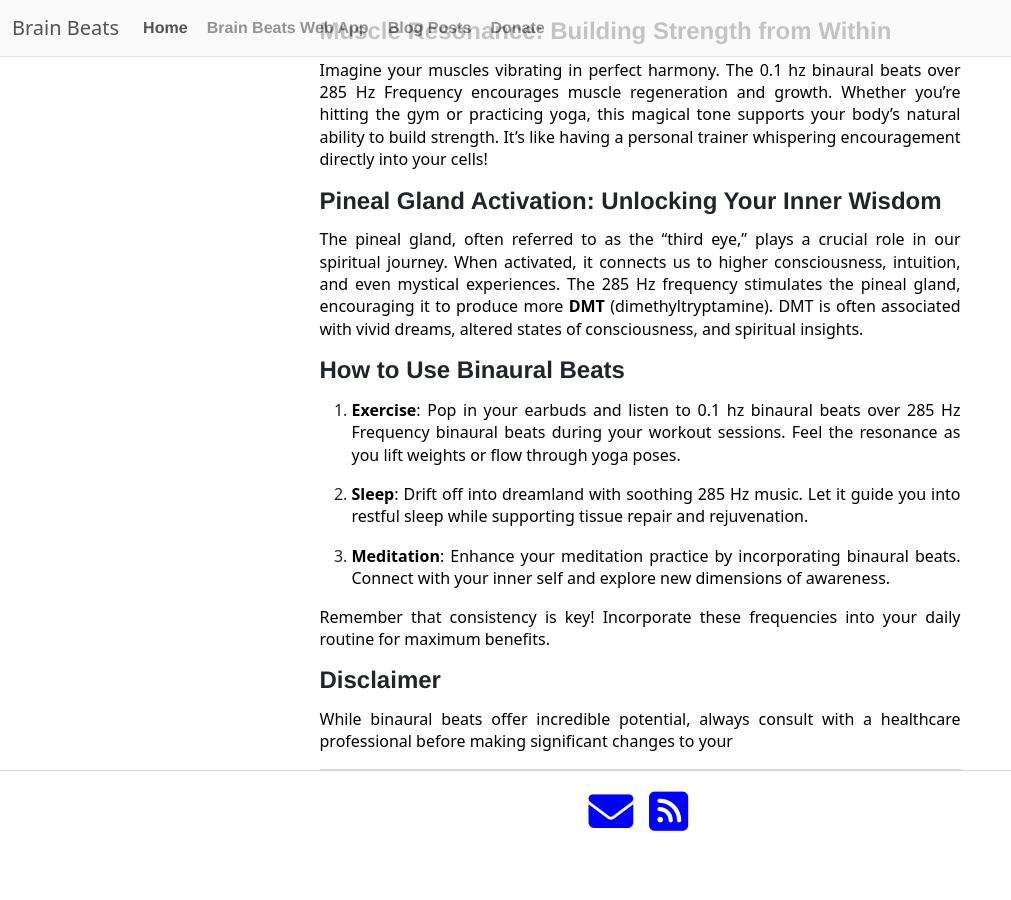
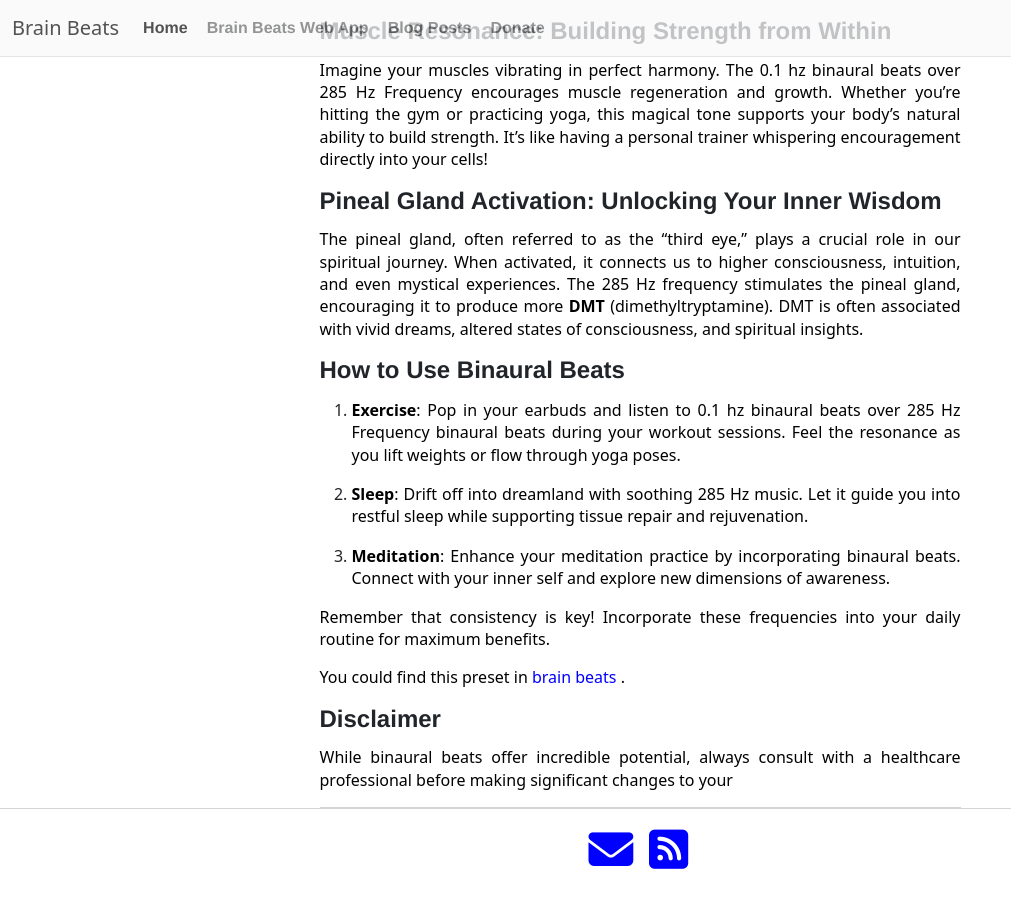
Before and after one commit to Mr-Kumar-Abhishek/brain-beats-blog, a Jekyll site: the page built from _posts/2023-04-13-binaural-beats-for-muscle-resonance-and-pineal-gland-activation-phase-2.md, in a window 1280 px wide and 900 px high, scrolled down 706 px. Shown: the whole window, without its empty margins (0-1011 px from the left). Built offline with Jekyll 4.4.1, drawn with Linux system fonts in a browser that asks for light colours; nearby versions of some CDN libraries; before the commit the page ends 1568 px from its top, so only the background shows below that.

Commit message:
include link

```diff
--- a/_posts/2023-04-13-binaural-beats-for-muscle-resonance-and-pineal-gland-activation-phase-2.md
+++ b/_posts/2023-04-13-binaural-beats-for-muscle-resonance-and-pineal-gland-activation-phase-2.md
@@ -41,6 +41,8 @@ The pineal gland, often referred to as the "third eye," plays a crucial role in
 
 Remember that consistency is key! Incorporate these frequencies into your daily routine for maximum benefits.
 
+You could find this preset in [brain beats](https://brain-beats.in) .
+
 ### **Disclaimer**
 
 While binaural beats offer incredible potential, always consult with a healthcare professional before making significant changes to your
```
